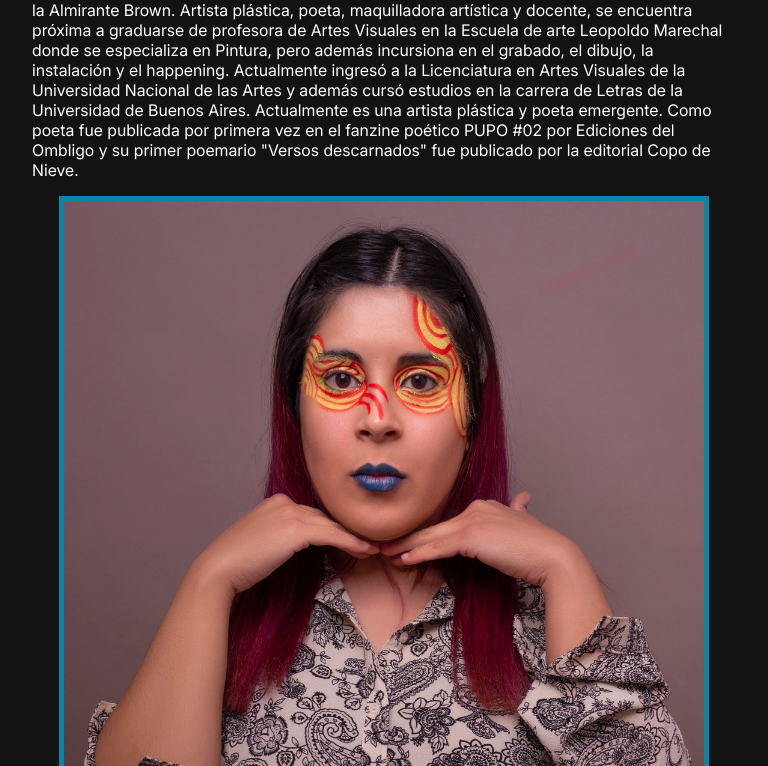
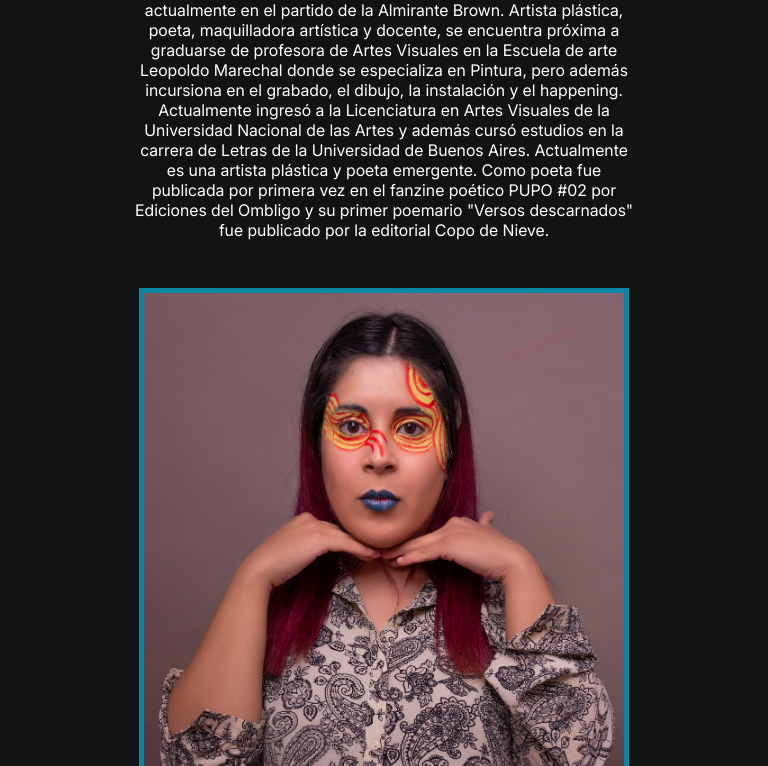
Before and after one commit to webchelios/cyan-lazuli-astro, an Astro site: page /bio in a window 768 px wide. Shown: the part 193-959 px from the top of the page. Built offline with nearby package versions, Linux system fonts and the light colour scheme; Astro itself is replaced by a stand-in of ours.

Commit message:
bio responsive

```diff
--- a/src/pages/bio.astro
+++ b/src/pages/bio.astro
@@ -4,6 +4,7 @@ import Layout from "../layouts/Layout.astro";
 
 <Layout>
     <div class="container">
+        <div>
             <div class="hearth-container">
                 <h1>Bio</h1>
                 <svg
@@ -23,20 +24,22 @@ import Layout from "../layouts/Layout.astro";
                 >
             </div>
             <p>
-            Cyan Lázuli nació en 1991 en la provincia de Buenos Aires. Reside
-            actualmente en el partido de la Almirante Brown. Artista plástica,
-            poeta, maquilladora artística y docente, se encuentra próxima a
-            graduarse de profesora de Artes Visuales en la Escuela de arte
-            Leopoldo Marechal donde se especializa en Pintura, pero además
-            incursiona en el grabado, el dibujo, la instalación y el happening.
-            Actualmente ingresó a la Licenciatura en Artes Visuales de la
-            Universidad Nacional de las Artes y además cursó estudios en la
-            carrera de Letras de la Universidad de Buenos Aires. Actualmente es
-            una artista plástica y poeta emergente. Como poeta fue publicada por
-            primera vez en el fanzine poético PUPO #02 por Ediciones del Ombligo
-            y su primer poemario "Versos descarnados" fue publicado por la
-            editorial Copo de Nieve.
+                Cyan Lázuli nació en 1991 en la provincia de Buenos Aires.
+                Reside actualmente en el partido de la Almirante Brown. Artista
+                plástica, poeta, maquilladora artística y docente, se encuentra
+                próxima a graduarse de profesora de Artes Visuales en la Escuela
+                de arte Leopoldo Marechal donde se especializa en Pintura, pero
+                además incursiona en el grabado, el dibujo, la instalación y el
+                happening. Actualmente ingresó a la Licenciatura en Artes
+                Visuales de la Universidad Nacional de las Artes y además cursó
+                estudios en la carrera de Letras de la Universidad de Buenos
+                Aires. Actualmente es una artista plástica y poeta emergente.
+                Como poeta fue publicada por primera vez en el fanzine poético
+                PUPO #02 por Ediciones del Ombligo y su primer poemario "Versos
+                descarnados" fue publicado por la editorial Copo de Nieve.
             </p>
+        </div>
+
         <div class="bio-img">
             <img src="../images/bio.jpg" />
         </div>
@@ -83,12 +86,16 @@ import Layout from "../layouts/Layout.astro";
     }
 
     @media screen and (min-width: 700px) {
+        .container {
+            display: flex;
+            justify-content: center;
+            align-items: flex-start;
+        }
+
         .container p {
             text-align: left;
-        }
-
-        .bio-img {
-            text-align: center;
+            margin-right: 1rem;
+            max-width: 300px;
         }
 
         .bio-img > img {
@@ -96,4 +103,26 @@ import Layout from "../layouts/Layout.astro";
             border: 5px solid var(--main-color);
         }
     }
+    @media screen and (min-width: 700px) and (max-width: 1024px) {
+        .container {
+            display: flex;
+            flex-direction: column;
+            align-items: center;
+            gap: 2rem;
+        }
+
+        .container p {
+            max-width: 500px;
+            text-align: center;
+            margin-right: 0;
+        }
+
+        .hearth-container {
+            justify-content: center;
+        }
+
+        .bio-img > img {
+            max-width: 30rem;
+        }
+    }
 </style>
```
Lines whose indentation alone changed are shown as unchanged.
